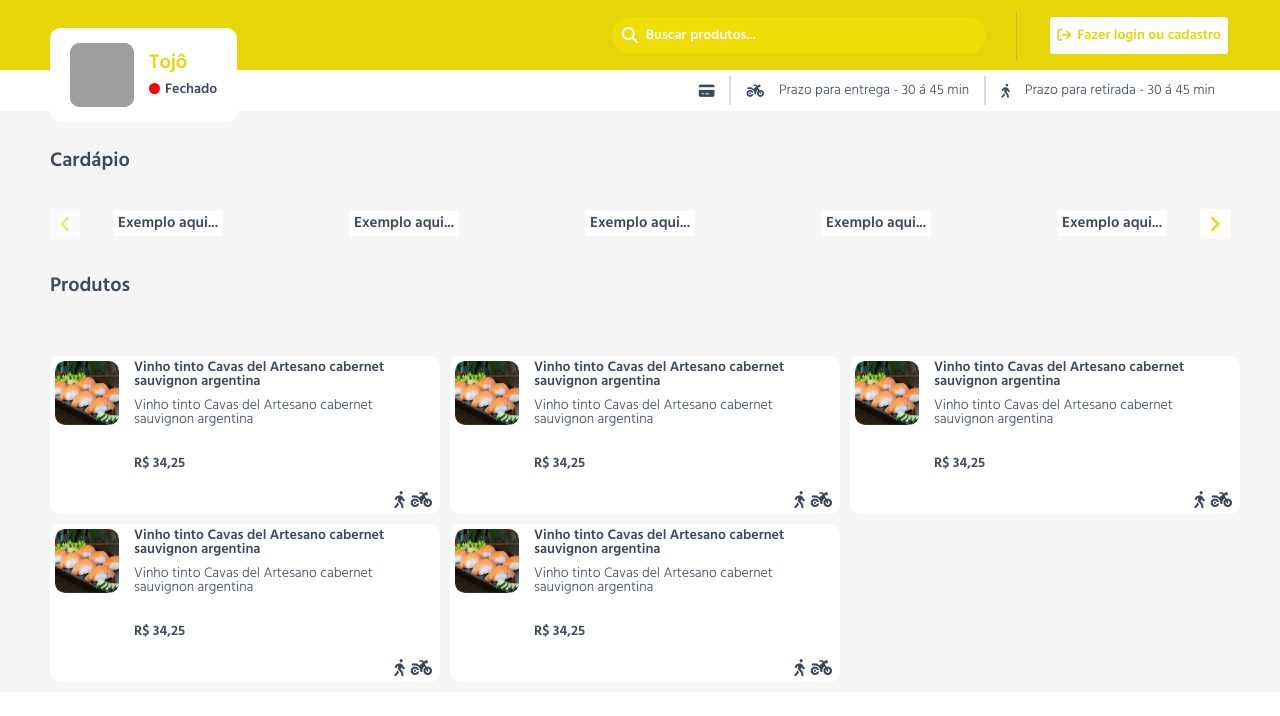
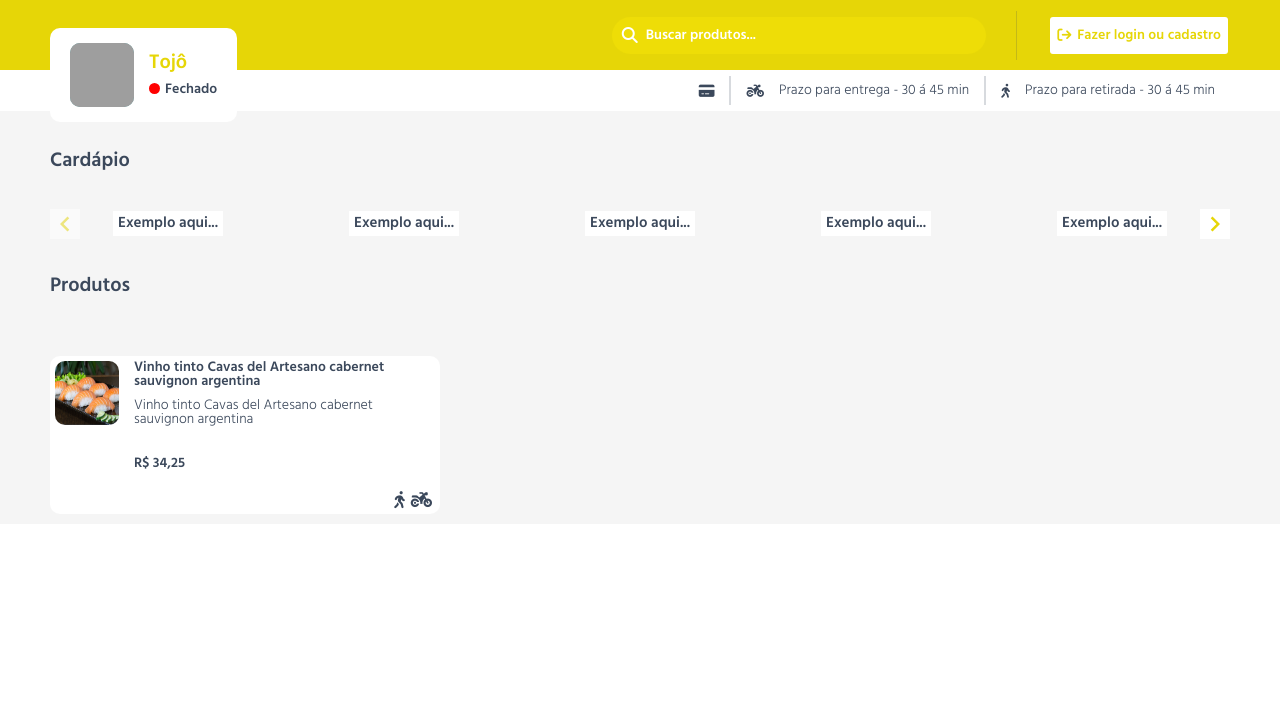
Before and after one commit to Tranivic/entregue.me-frontend, a Vue app: page / in a window 1280 px wide. Shown: the top 716 px of the page. Built offline with nearby package versions, Linux system fonts and the light colour scheme; grey boxes are pictures that could not be loaded.

Commit message:
components restructured to UI

```diff
--- a/src/App.vue
+++ b/src/App.vue
@@ -4,8 +4,8 @@
 </template>
 
 <script>
-import AppHeader from "./components/AppHeader/AppHeader.vue";
-import AppMain from "./components/AppMain/AppMain.vue";
+import AppHeader from "./components/UI/AppHeader/AppHeader.vue";
+import AppMain from "./components/UI/AppMain/AppMain.vue";
 
 export default {
     name: "App",
--- a/src/components/ProductList/ProductList.vue
+++ b/src/components/ProductList/ProductList.vue
@@ -1,10 +1,6 @@
 <template>
   <section class="list-container">
     <ul class="list">
-      <ProductCard />
-      <ProductCard />
-      <ProductCard />
-      <ProductCard />
       <ProductCard />
     </ul>
   </section>
--- a/src/components/AppMain/AppMain.vue
+++ b/src/components/UI/AppMain/AppMain.vue
@@ -3,7 +3,7 @@
     <section class="menu">
       <div class="filter">
         <h1 class="title">Cardápio</h1>
-        <CarouselSlider />
+        <CarouselSlider/>
       </div>
       <div class="list">
         <h1 class="title">Produtos</h1>
@@ -14,8 +14,8 @@
 </template>
 
 <script>
-import CarouselSlider from "../CarouselSlider/CarouselSlider.vue";
-import ProductList from "../ProductList/ProductList.vue";
+import CarouselSlider from "../../CarouselSlider/CarouselSlider.vue";
+import ProductList from "../../ProductList/ProductList.vue";
 
 export default {
   data() {
```
Also changed, not shown: src/components/UI/AppHeader/AppHeader.vue (renamed from src/components/AppHeader/AppHeader.vue), src/components/UI/AppHeader/_AppHeader.scss (renamed from src/components/AppHeader/_AppHeader.scss), src/components/UI/AppMain/_AppMain.scss (renamed from src/components/AppMain/_AppMain.scss).
